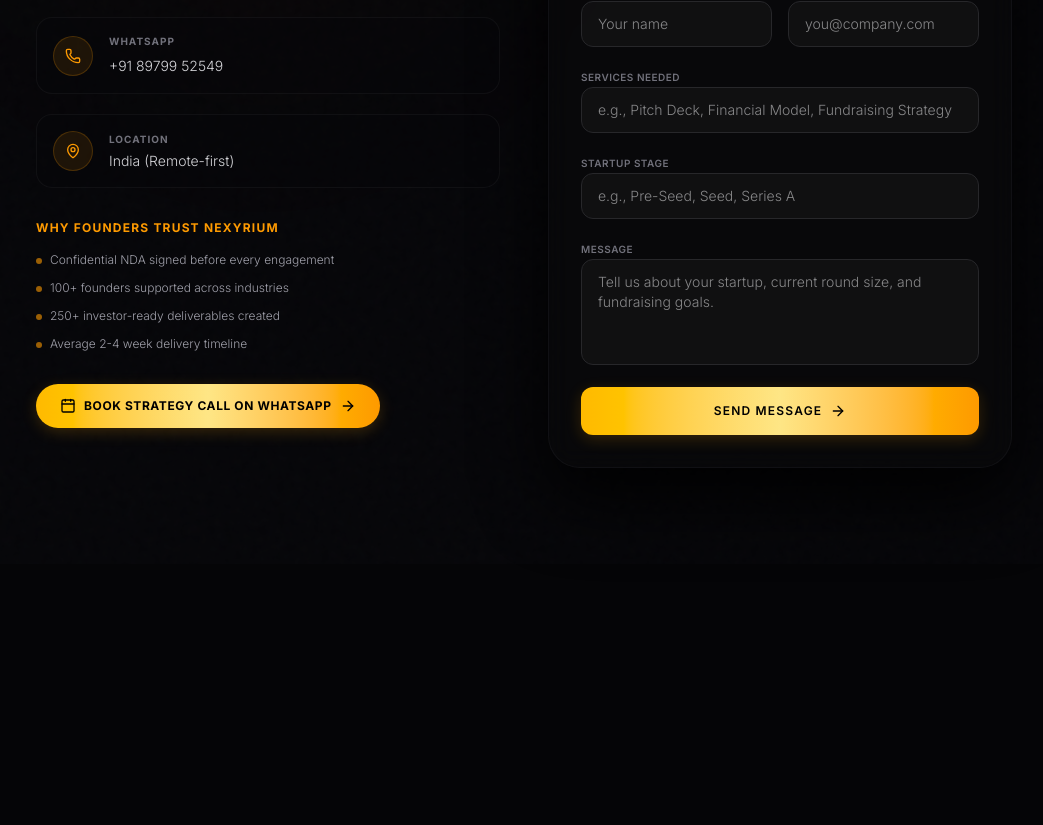
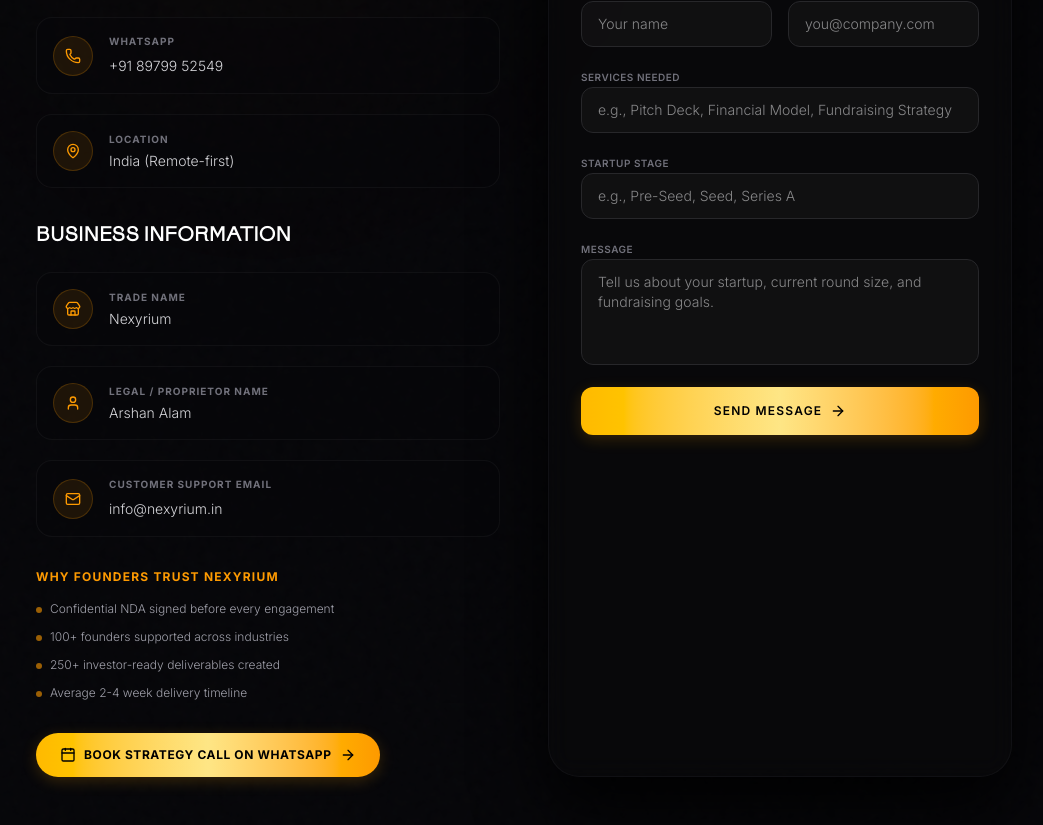
Before and after one commit to elmetador20/nexyriumm, a Next.js app: page /contact in a window 1280 px wide. Shown: the part 577-1402 px from the top of the page, without its empty margins (116-1159 px from the left). Before the commit the page ends 1141 px from the top, so only its background shows below. Built offline with nearby package versions, Linux system fonts and the light colour scheme.

Commit message:
done changes

```diff
--- a/src/app/contact/page.tsx
+++ b/src/app/contact/page.tsx
@@ -1,5 +1,5 @@
 import type { Metadata } from "next";
-import { Mail, Phone, MapPin, ArrowRight, Calendar } from "lucide-react";
+import { Mail, Phone, MapPin, ArrowRight, Calendar, Store, User } from "lucide-react";
 import JsonLd from "@/components/seo/JsonLd";
 import {
   generateBreadcrumbSchema,
@@ -142,6 +142,60 @@
               </div>
             </div>
 
+            {/* Business Information */}
+            <div className="space-y-6">
+              <h2 className="font-absans text-xl font-bold uppercase text-white tracking-wide">
+                Business Information
+              </h2>
+
+              <div className="space-y-5">
+                <div className="flex items-center gap-4 p-4 rounded-2xl border border-zinc-900/60 bg-zinc-950/30">
+                  <div className="w-10 h-10 rounded-full bg-amber-500/10 border border-amber-500/20 flex items-center justify-center shrink-0">
+                    <Store className="w-4 h-4 text-amber-500" />
+                  </div>
+                  <div>
+                    <p className="text-[10px] font-bold tracking-widest text-zinc-500 uppercase mb-1">
+                      Trade Name
+                    </p>
+                    <p className="text-sm text-zinc-300 font-light">
+                      Nexyrium
+                    </p>
+                  </div>
+                </div>
+
+                <div className="flex items-center gap-4 p-4 rounded-2xl border border-zinc-900/60 bg-zinc-950/30">
+                  <div className="w-10 h-10 rounded-full bg-amber-500/10 border border-amber-500/20 flex items-center justify-center shrink-0">
+                    <User className="w-4 h-4 text-amber-500" />
+                  </div>
+                  <div>
+                    <p className="text-[10px] font-bold tracking-widest text-zinc-500 uppercase mb-1">
+                      Legal / Proprietor Name
+                    </p>
+                    <p className="text-sm text-zinc-300 font-light">
+                      Arshan Alam
+                    </p>
+                  </div>
+                </div>
+
+                <div className="flex items-center gap-4 p-4 rounded-2xl border border-zinc-900/60 bg-zinc-950/30">
+                  <div className="w-10 h-10 rounded-full bg-amber-500/10 border border-amber-500/20 flex items-center justify-center shrink-0">
+                    <Mail className="w-4 h-4 text-amber-500" />
+                  </div>
+                  <div>
+                    <p className="text-[10px] font-bold tracking-widest text-zinc-500 uppercase mb-1">
+                      Customer Support Email
+                    </p>
+                    <a
+                      href="mailto:info@nexyrium.in"
+                      className="text-sm text-zinc-300 hover:text-amber-300 transition-colors font-light"
+                    >
+                      info@nexyrium.in
+                    </a>
+                  </div>
+                </div>
+              </div>
+            </div>
+
             {/* Trust Signals */}
             <div className="space-y-4">
               <h3 className="text-xs font-bold tracking-widest text-amber-500 uppercase">
--- a/src/components/layout/footer.tsx
+++ b/src/components/layout/footer.tsx
@@ -157,6 +157,7 @@
         <div className="w-full flex flex-col md:flex-row justify-between items-center gap-4 text-[10px] md:text-xs text-zinc-500">
           <div className="space-y-0.5 text-center md:text-left">
             <p>© {new Date().getFullYear()} Nexyrium. All Rights Reserved.</p>
+            <p className="text-zinc-600 font-light">Nexyrium is a proprietorship owned by Arshan Alam.</p>
             <p className="text-zinc-600 font-light">Built for ambitious founders raising the future.</p>
           </div>
 
```
